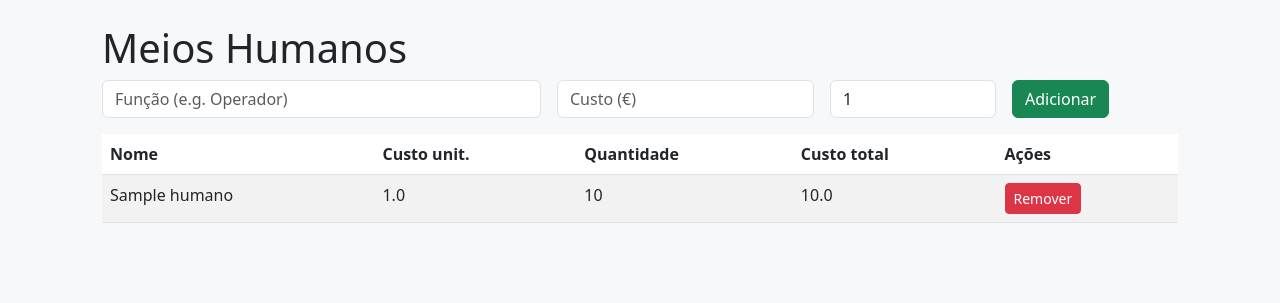
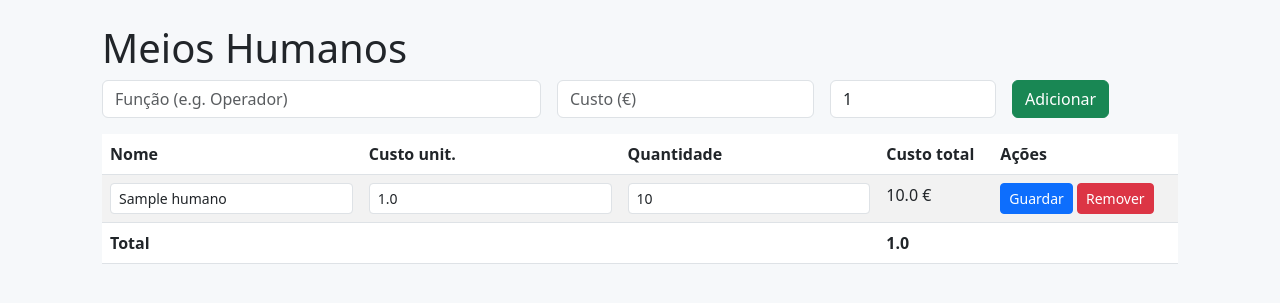
Before and after one commit to louiscarvalheiro-code/meu-sistema, a Flask app: page /humanos in a window 1280 px wide. Shown: the part 56-359 px from the top of the page. Run offline with Flask 3, Linux system fonts and the light colour scheme; tables that the repository leaves empty hold one stand-in row (values such as "Sample post").

Commit message:
Add files via upload

```diff
--- a/templates/humanos.html
+++ b/templates/humanos.html
@@ -1,29 +1,69 @@
-
 {% extends 'base.html' %}
 {% block content %}
 <h1>Meios Humanos</h1>
+
+<!-- Formulário de adicionar -->
 <form method="POST" class="row g-3 mb-3">
-  <div class="col-md-5"><input name="nome" class="form-control" placeholder="Função (e.g. Operador)" required></div>
-  <div class="col-md-3"><input name="custo" class="form-control" placeholder="Custo (€)" required></div>
-  <div class="col-md-2"><input name="quantidade" class="form-control" placeholder="Quantidade" required value="1"></div>
-  <div class="col-md-2"><button class="btn btn-success">Adicionar</button></div>
+  <div class="col-md-5">
+    <input name="nome" class="form-control" placeholder="Função (e.g. Operador)" required>
+  </div>
+  <div class="col-md-3">
+    <input name="custo" type="number" step="0.01" min="0" class="form-control" placeholder="Custo (€)" required>
+  </div>
+  <div class="col-md-2">
+    <input name="quantidade" type="number" min="1" class="form-control" placeholder="Quantidade" required value="1">
+  </div>
+  <div class="col-md-2">
+    <button class="btn btn-success">Adicionar</button>
+  </div>
 </form>
+
+<!-- Tabela -->
 <table class="table table-striped">
-  <thead><tr><th>Nome</th><th>Custo unit.</th><th>Quantidade</th><th>Custo total</th><th>Ações</th></tr></thead>
+  <thead>
+    <tr>
+      <th>Nome</th>
+      <th>Custo unit.</th>
+      <th>Quantidade</th>
+      <th>Custo total</th>
+      <th>Ações</th>
+    </tr>
+  </thead>
   <tbody>
     {% for it in lista %}
       <tr>
-        <td>{{ it.nome }}</td>
-        <td>{{ it.custo }}</td>
-        <td>{{ it.quantidade }}</td>
-        <td>{{ (it.custo * it.quantidade) | round(2) }}</td>
-        <td>
-          <form method="POST" action="{{ url_for('humanos_delete', id=it.id) }}" style="display:inline">
-            <button class="btn btn-sm btn-danger">Remover</button>
-          </form>
-        </td>
+        <!-- Formulário de edição inline -->
+        <form method="POST" action="{{ url_for('humanos_update', id=it.id) }}">
+          <td>
+            <input name="nome" class="form-control form-control-sm" value="{{ it.nome }}">
+          </td>
+          <td>
+            <input name="custo" type="number" step="0.01" min="0" class="form-control form-control-sm" value="{{ it.custo }}">
+          </td>
+          <td>
+            <input name="quantidade" type="number" min="1" class="form-control form-control-sm" value="{{ it.quantidade }}">
+          </td>
+          <td>{{ (it.custo * it.quantidade) | round(2) }} €</td>
+          <td>
+            <button class="btn btn-sm btn-primary">Guardar</button>
+            <form method="POST" action="{{ url_for('humanos_delete', id=it.id) }}" style="display:inline">
+              <button class="btn btn-sm btn-danger" onclick="return confirm('Tem a certeza que deseja remover?')">Remover</button>
+            </form>
+          </td>
+        </form>
       </tr>
     {% endfor %}
   </tbody>
+  {% if lista %}
+    <tfoot>
+      <tr>
+        <th colspan="3">Total</th>
+        <th>
+          {{ lista | map(attribute='custo') | sum }}
+        </th>
+        <th></th>
+      </tr>
+    </tfoot>
+  {% endif %}
 </table>
 {% endblock %}
```
